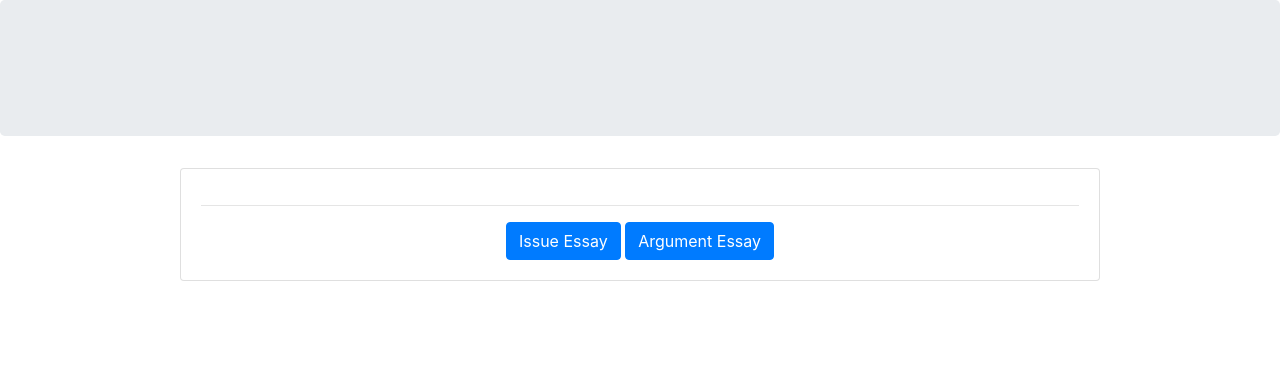
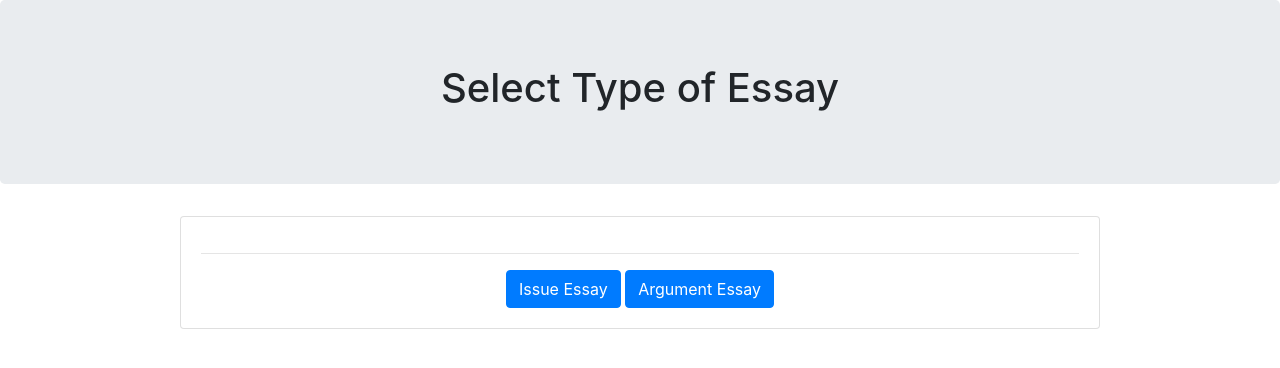
Before and after one commit to dhruvkp090/randomEssayTopic, a plain HTML site: page index.html in a window 1280 px wide. Drawn offline with nearby package versions, Linux system fonts and the light colour scheme; files whose address does not match are found by name.

Commit message:
Update index.html

```diff
--- a/index.html
+++ b/index.html
@@ -13,7 +13,7 @@
 <body>
 
     <div class="jumbotron text-center" style="position: relative;">
-        <h1 id="heading" align="center"></h1>
+        <h1 id="heading" align="center">Select Type of Essay</h1>
     </div>
     <div class="container">
         <div class="row" style="position: relative;">
```
